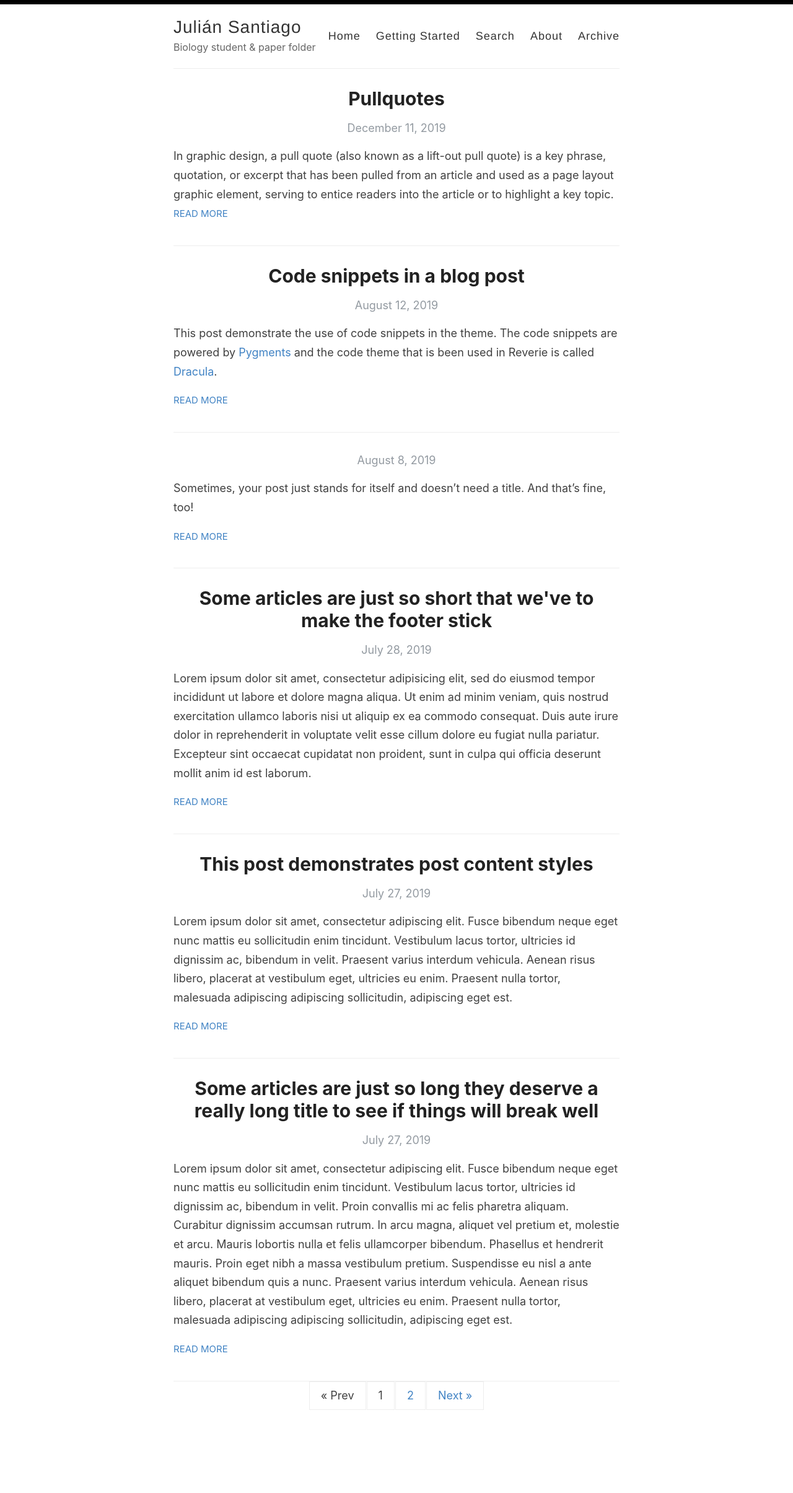
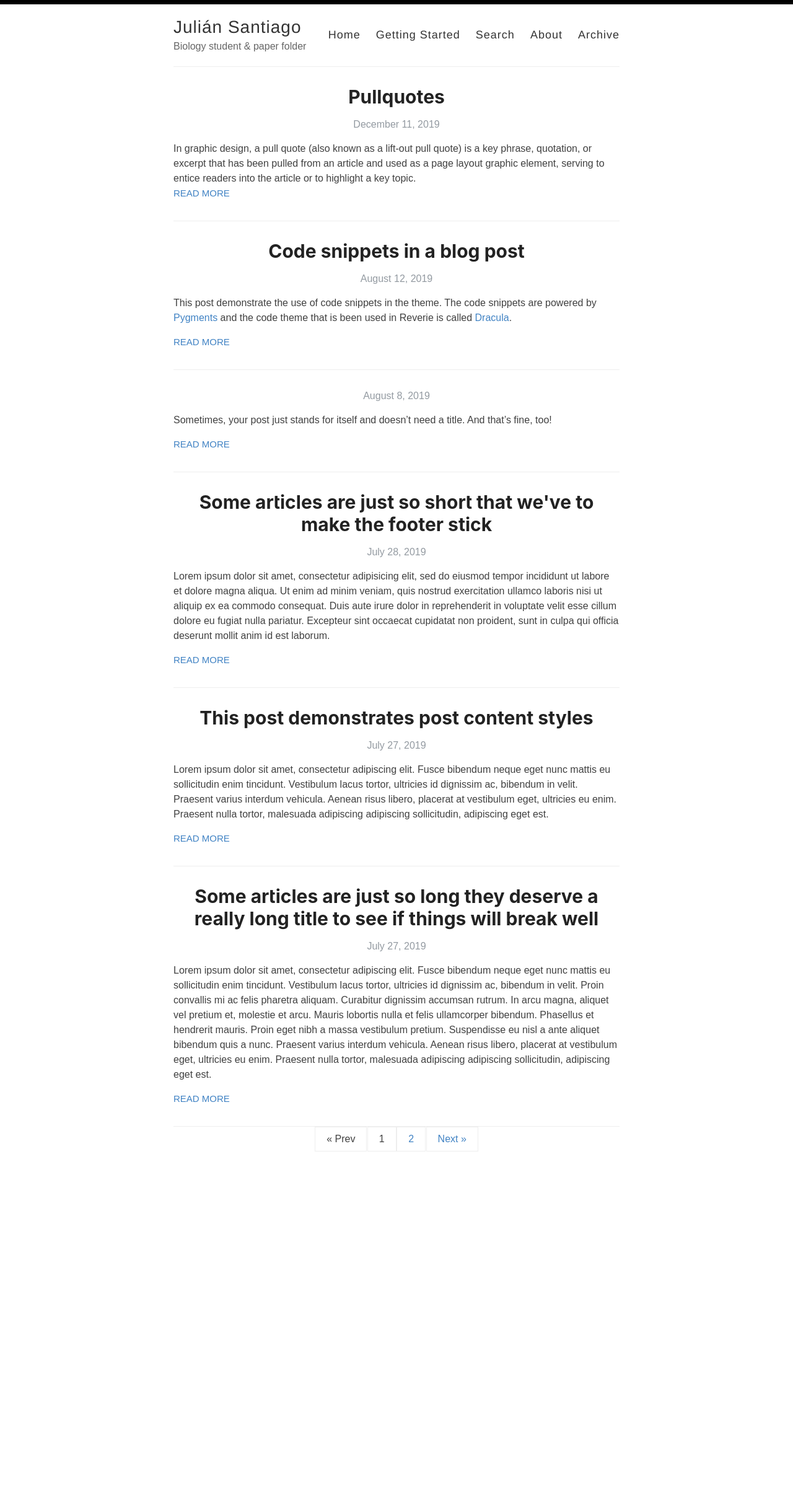
Before and after one commit to julian-santiago-bio/julian-santiago-bio.github.io, a Jekyll site: the page built from index.html, in a window 1280 px wide. Shown: the whole page at 62% size. Built offline with Jekyll 4.4.1, drawn with Linux system fonts in a browser that asks for light colours; some web fonts are replaced; the list of posts is cut into pages by our own code; after the commit the page ends 1992 px from its top, so only the background shows below that.

Commit message:
Update style.scss

```diff
--- a/assets/style.scss
+++ b/assets/style.scss
@@ -14,6 +14,7 @@
 /**************/
 
 @import url('https://fonts.googleapis.com/css?family=Roboto');
+@import url('https://fonts.googleapis.com/css2?family=Radio+Canada:ital,wdth@0,90;1,90&display=swap');
 
 html {
   font-size: 100%;
@@ -22,11 +23,11 @@ html {
 
 body {
   background: #fff;
-  font-family: -system-ui, -apple-system, BlinkMacSystemFont, "Segoe UI", Roboto, Helvetica, Arial, sans-serif, "Apple Color Emoji", "Segoe UI Emoji", "Segoe UI Symbol";
+  font-family: "Radio Canada", sans-serif;
   color: #404040;
-  line-height: 1.7;
+  line-height: 1.5;
   font-weight: 400;
-  font-size: 18px;
+  font-size: 16px;
   height: 100%;
 }
 
```
